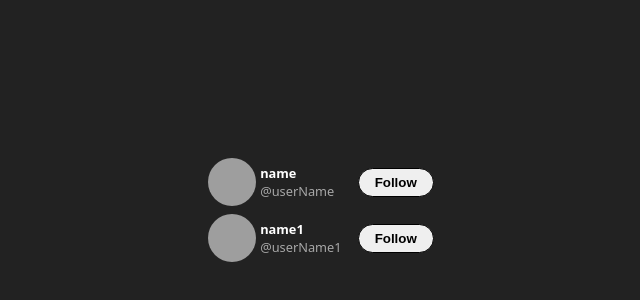
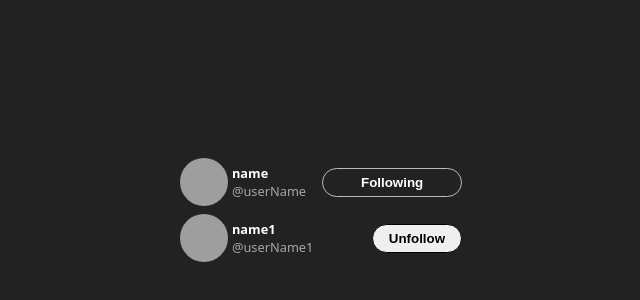
Before and after one commit to jpausa/01-twitter-follow-card, a React (Vite) app: page / in a window 1280 px wide. Shown: the part 190-490 px from the top of the page, without its empty margins (319-959 px from the left). Built offline with nearby package versions, Linux system fonts and the light colour scheme; grey boxes are pictures that could not be loaded.

Commit message:
adding styles to follow button by using conditional rendering

```diff
--- a/src/TwitterFollowCard.jsx
+++ b/src/TwitterFollowCard.jsx
@@ -3,6 +3,10 @@ export const TwitterFollowCard = ({
   userName = "unknown",
   isFollowing = false,
 }) => {
+  const buttonText = isFollowing ? "Following" : "Unfollow";
+  const buttonClassName = isFollowing
+    ? "tw-followCard-button is-following"
+    : "tw-followCard-button";
   return (
     <article className="tw-followCard">
       <header className="tw-followCard-header">
@@ -17,7 +21,7 @@ export const TwitterFollowCard = ({
         </div>
       </header>
       <aside>
-        <button className="tw-followCard-button">Follow</button>
+        <button className={buttonClassName}>{buttonText}</button>
       </aside>
     </article>
   );
```
